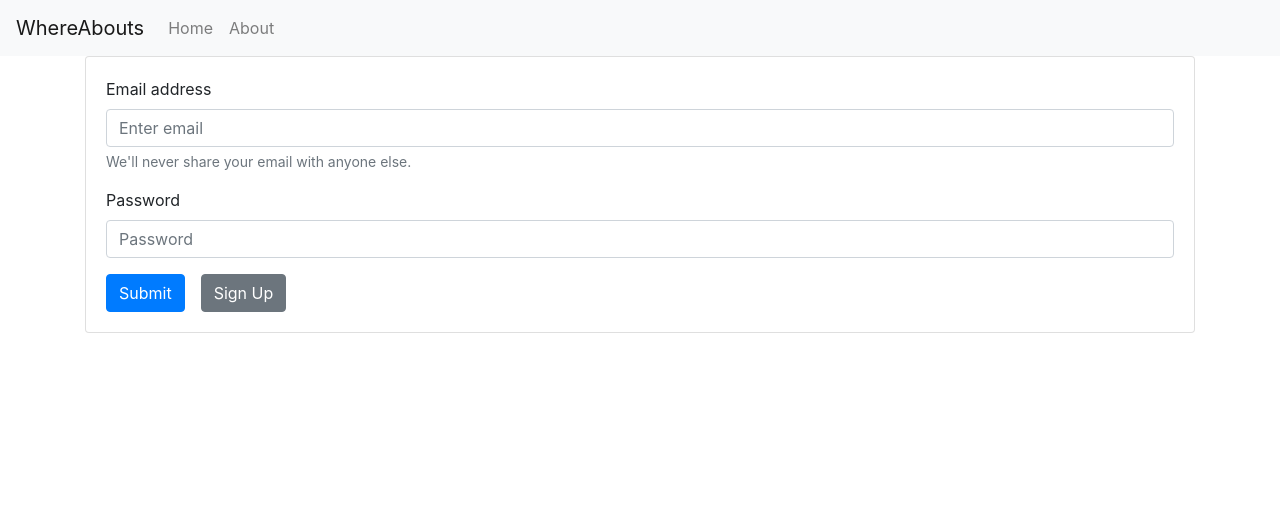
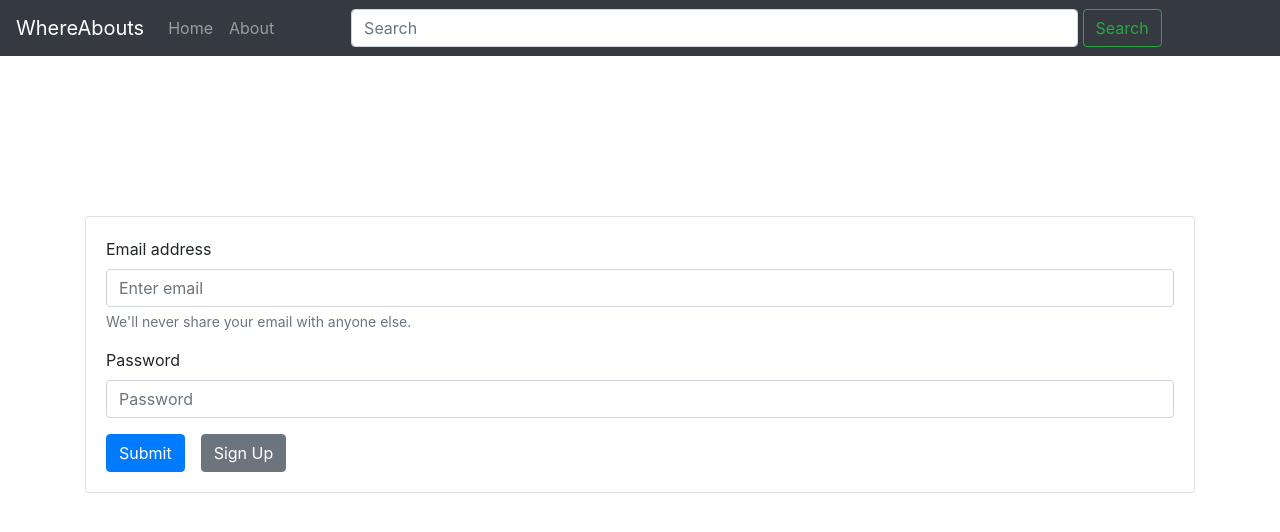
Before and after one commit to AustinPerez760/WhereAbouts, a React (Create React App) app in the folder client/: page / in a window 1280 px wide. Shown: the top 532 px of the page. Built offline with nearby package versions, Linux system fonts and the light colour scheme.

Commit message:
Added Search Bar and modified margins on login cards

```diff
--- a/client/src/comp/LogIn/Login.css
+++ b/client/src/comp/LogIn/Login.css
@@ -1,3 +1,8 @@
 .btn-xl {
     margin-right: 1rem;
 }
+
+.login-card {
+    margin-top: 10rem;
+    margin-bottom: auto;
+}
--- a/client/src/comp/LogIn/index.js
+++ b/client/src/comp/LogIn/index.js
@@ -5,10 +5,10 @@ import Form from "react-bootstrap/Form";
 import Container from "react-bootstrap/Container";
 import "./Login.css";
 
-function LogIn({signInScreen}) {
+function LogIn({ signInScreen }) {
   return (
     <Container>
-      <Card>
+      <Card className="login-card">
         <Card.Body>
           <Form>
             <Form.Group controlId="formBasicEmail">
@@ -26,10 +26,15 @@ function LogIn({signInScreen}) {
             <Button variant="primary" type="submit" size="xl">
               Submit
             </Button>
-            <Button variant="secondary" type="signup" size="xl" onClick={(e) => {
-              e.preventDefault();
-              signInScreen(true);
-              }}>
+            <Button
+              variant="secondary"
+              type="signup"
+              size="xl"
+              onClick={(e) => {
+                e.preventDefault();
+                signInScreen(true);
+              }}
+            >
               Sign Up
             </Button>
           </Form>
--- a/client/src/comp/Signup/Signup.css
+++ b/client/src/comp/Signup/Signup.css
@@ -1,3 +1,8 @@
 .btn-xl {
     margin-right: 1rem;
 }
+
+.login-card {
+    margin-top: 10rem;
+    margin-bottom: auto;
+}
--- a/client/src/comp/Signup/index.js
+++ b/client/src/comp/Signup/index.js
@@ -5,10 +5,10 @@ import Form from "react-bootstrap/Form";
 import Container from "react-bootstrap/Container";
 import "./Signup.css";
 
-function Signup({signInScreen}) {
+function Signup({ signInScreen }) {
   return (
     <Container>
-    <Card>
+      <Card className="login-card">
         <Card.Body>
           <Form>
             <Form.Group controlId="formBasicEmail">
@@ -25,17 +25,22 @@ function Signup({signInScreen}) {
             <Button variant="primary" type="submit" size="xl">
               Submit
             </Button>
-          <Button variant="secondary" type="signup" size="xl" onClick={(e) => {
+            <Button
+              variant="secondary"
+              type="signup"
+              size="xl"
+              onClick={(e) => {
                 e.preventDefault();
                 signInScreen(false);
-              }}>
+              }}
+            >
               Sign In
             </Button>
           </Form>
         </Card.Body>
       </Card>
     </Container>
-  )
-};
+  );
+}
 
 export default Signup;
--- /dev/null
+++ b/client/src/comp/TopBar/TopBar.css
@@ -0,0 +1,3 @@
+.search-bar{
+    margin-left: 4rem;
+}
--- a/client/src/comp/TopBar/index.js
+++ b/client/src/comp/TopBar/index.js
@@ -1,17 +1,41 @@
 import React from "react";
 import Navbar from "react-bootstrap/Navbar";
 import Nav from "react-bootstrap/Nav";
+import Form from "react-bootstrap/Form";
+import Button from "react-bootstrap/Button";
+import FormControl from "react-bootstrap/FormControl";
+import Col from "react-bootstrap/Col";
+import "./TopBar.css";
 
 function TopBar() {
   return (
-    <Navbar bg="light" expand="lg">
+    <Navbar
+      bg="dark"
+      className=" justify-content-between"
+      variant="dark"
+      expand="lg"
+    >
       <Navbar.Brand href="#home">WhereAbouts</Navbar.Brand>
       <Navbar.Toggle aria-controls="basic-navbar-nav" />
       <Navbar.Collapse id="basic-navbar-nav">
         <Nav className="mr-auto">
           <Nav.Link href="#home">Home</Nav.Link>
-          <Nav.Link href="#link">About</Nav.Link>
+          <Nav.Link href="#about">About</Nav.Link>
         </Nav>
+        <Form style={{ flex: 1 }}>
+          <Form.Row className="mx-auto">
+            <Col xs={9} className="search-bar">
+              <FormControl
+                type="text"
+                placeholder="Search"
+                className="mr-sm-2"
+              />
+            </Col>
+            <Button xs={3} variant="outline-success">
+              Search
+            </Button>
+          </Form.Row>
+        </Form>
       </Navbar.Collapse>
     </Navbar>
   );
```
Lines whose indentation alone changed are shown as unchanged.
